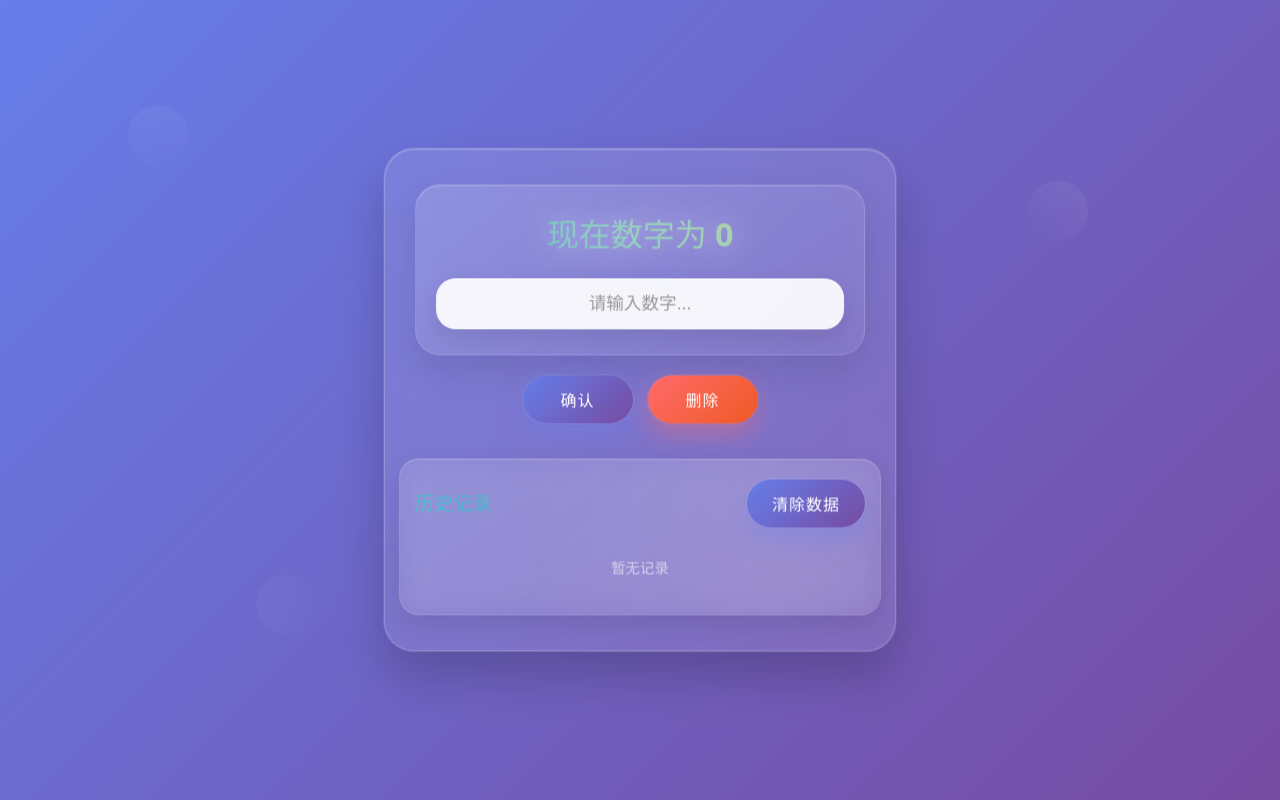
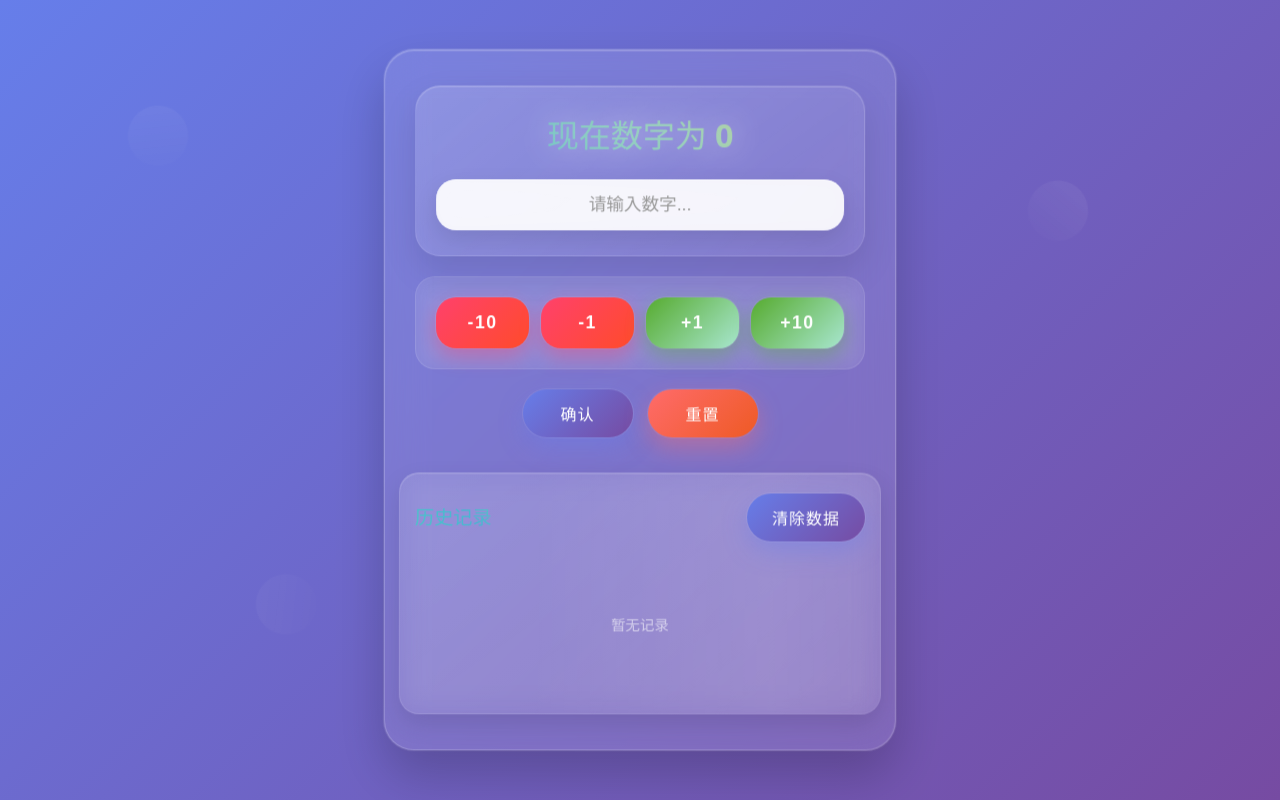
Before and after one commit to Furyu339/MyReact, a React (Vite) app: page / in a window 1280 px wide. Built offline with nearby package versions, Linux system fonts and the light colour scheme.

Commit message:
优化代码结构：修复计数器逻辑和历史记录功能

```diff
--- a/src/App.css
+++ b/src/App.css
@@ -178,6 +178,90 @@ button {
   backdrop-filter: blur(10px);
 }
 
+/* 操作按钮容器 */
+.operation-buttons {
+  display: grid;
+  grid-template-columns: repeat(4, 1fr);
+  gap: 12px;
+  margin: 20px 0;
+  padding: 20px;
+  background: rgba(255, 255, 255, 0.05);
+  border-radius: 20px;
+  backdrop-filter: blur(10px);
+  border: 1px solid rgba(255, 255, 255, 0.1);
+}
+
+/* 操作按钮基础样式 */
+.operation-btn {
+  padding: 15px 20px;
+  font-size: 1.1rem;
+  font-weight: 800;
+  border: none;
+  border-radius: 20px;
+  cursor: pointer;
+  transition: all 0.3s cubic-bezier(0.4, 0, 0.2, 1);
+  position: relative;
+  overflow: hidden;
+  text-transform: uppercase;
+  letter-spacing: 1.5px;
+  min-width: 80px;
+  backdrop-filter: blur(10px);
+  box-shadow: 0 8px 20px rgba(0, 0, 0, 0.15);
+}
+
+/* 增加按钮样式 */
+.operation-btn.increase {
+  background: linear-gradient(135deg, #56ab2f 0%, #a8e6cf 100%);
+  color: white;
+  box-shadow:
+    0 8px 20px rgba(86, 171, 47, 0.4),
+    0 0 0 1px rgba(255, 255, 255, 0.1);
+}
+
+.operation-btn.increase:hover {
+  transform: translateY(-3px) scale(1.05);
+  box-shadow:
+    0 12px 30px rgba(86, 171, 47, 0.6),
+    0 0 25px rgba(86, 171, 47, 0.3);
+}
+
+/* 减少按钮样式 */
+.operation-btn.decrease {
+  background: linear-gradient(135deg, #ff416c 0%, #ff4b2b 100%);
+  color: white;
+  box-shadow:
+    0 8px 20px rgba(255, 65, 108, 0.4),
+    0 0 0 1px rgba(255, 255, 255, 0.1);
+}
+
+.operation-btn.decrease:hover {
+  transform: translateY(-3px) scale(1.05);
+  box-shadow:
+    0 12px 30px rgba(255, 65, 108, 0.6),
+    0 0 25px rgba(255, 65, 108, 0.3);
+}
+
+/* 操作按钮激活状态 */
+.operation-btn:active {
+  transform: translateY(-1px) scale(1.02);
+}
+
+/* 操作按钮发光效果 */
+.operation-btn::before {
+  content: '';
+  position: absolute;
+  top: 0;
+  left: -100%;
+  width: 100%;
+  height: 100%;
+  background: linear-gradient(90deg, transparent, rgba(255, 255, 255, 0.2), transparent);
+  transition: left 0.5s;
+}
+
+.operation-btn:hover::before {
+  left: 100%;
+}
+
 /* 确认按钮样式 */
 .confirm-btn {
   background: linear-gradient(135deg, #667eea 0%, #764ba2 100%);
@@ -257,6 +341,9 @@ button span {
   border: 1px solid rgba(255, 255, 255, 0.1);
   position: relative;
   overflow: hidden;
+  height: 200px;
+  display: flex;
+  flex-direction: column;
 }
 
 .history-container::before {
@@ -282,6 +369,7 @@ button span {
   align-items: center;
   margin-bottom: 15px;
   width: 100%;
+  flex-shrink: 0;
 }
 
 /* 历史记录标题样式 */
@@ -308,12 +396,13 @@ button span {
 /* 历史记录列表样式 */
 .history-list {
   list-style: none;
-  padding: 0;
+  padding: 0 0 8px 0;
   margin: 0;
-  max-height: 120px;
+  flex: 1;
   overflow-y: auto;
   scrollbar-width: thin;
   scrollbar-color: rgba(255, 255, 255, 0.3) transparent;
+  min-height: 0;
 }
 
 .history-list::-webkit-scrollbar {
@@ -379,6 +468,10 @@ button span {
   font-size: 0.9rem;
   font-style: italic;
   padding: 15px 0;
+  flex: 1;
+  display: flex;
+  align-items: center;
+  justify-content: center;
 }
 
 /* 自定义弹窗样式 */
@@ -505,6 +598,21 @@ button span {
     padding: 12px 15px;
   }
 
+  /* 移动端操作按钮样式 */
+  .operation-buttons {
+    grid-template-columns: repeat(2, 1fr);
+    gap: 10px;
+    margin: 15px 0;
+    padding: 15px;
+  }
+
+  .operation-btn {
+    padding: 12px 15px;
+    font-size: 1rem;
+    min-width: 60px;
+    letter-spacing: 1px;
+  }
+
   .button-container {
     gap: 10px;
   }
@@ -524,6 +632,7 @@ button span {
 
   .history-container {
     padding: 15px 12px;
+    height: 180px;
   }
 
   .history-title {
@@ -531,7 +640,6 @@ button span {
   }
 
   .history-list {
-    max-height: 100px;
   }
 
   .modal-content {
--- a/src/App.jsx
+++ b/src/App.jsx
@@ -32,6 +32,7 @@ function App() {
     icon: "",
   });
 
+  // 显示弹窗
   const showModal = (title, message, icon) => {
     setModalData({
       isOpen: true,
@@ -41,6 +42,7 @@ function App() {
     });
   };
 
+  // 关闭弹窗
   const closeModal = () => {
     setModalData({
       isOpen: false,
@@ -50,11 +52,13 @@ function App() {
     });
   };
 
+  // 重置
   const handleReset = () => {
     setCount(0);
     setInputValue("");
   };
 
+  // 确认
   const handleConfirm = () => {
     if (inputValue === "") {
       const errMessage = "输入内容不能为空";
@@ -69,24 +73,42 @@ function App() {
       setCount(number); // 设置新输入的值
       setHistory((prev) => {
         const updated = [...prev, number]; // prev 是旧的值，number 是新输入的值，因此 updated 是新的历史记录列表
-        setTimeout(() => {
-          if (historyListRef.current) {
-            historyListRef.current.scrollTo({
-              top: historyListRef.current.scrollHeight,
-              behavior: "smooth",
-            });
-          }
-        }, 0);
+        scrollToBottom();
         return updated;
       });
+      setInputValue(""); // 清空输入框
     }
   };
 
+  // 清除历史记录
   const handleClearHistory = () => {
     setHistory([]);
   };
 
+  // 历史记录列表的引用
   const historyListRef = useRef(null);
+
+  // 增加
+  const handleIncrease = (value) => {
+    const newCount = count + value;
+    setCount(newCount);
+    setHistory((prev) => {
+      const updated = [...prev, newCount];
+      scrollToBottom();
+      return updated;
+    });
+  };
+
+  const scrollToBottom = () => {
+    // requestAnimationFrame(() => {
+      if (historyListRef.current) {
+        historyListRef.current.scrollTo({
+          top: historyListRef.current.scrollHeight,
+          behavior: "smooth",
+        });
+      }
+    // })
+  };
 
   return (
     <>
@@ -103,13 +125,42 @@ function App() {
             placeholder="请输入数字..."
           />
         </div>
+
+        {/* 操作按钮区域 */}
+        <div className="operation-buttons">
+          <button
+            className="operation-btn decrease"
+            onClick={() => handleIncrease(-10)}
+          >
+            <span>-10</span>
+          </button>
+          <button
+            className="operation-btn decrease"
+            onClick={() => handleIncrease(-1)}
+          >
+            <span>-1</span>
+          </button>
+          <button
+            className="operation-btn increase"
+            onClick={() => handleIncrease(1)}
+          >
+            <span>+1</span>
+          </button>
+          <button
+            className="operation-btn increase"
+            onClick={() => handleIncrease(10)}
+          >
+            <span>+10</span>
+          </button>
+        </div>
+
         <div className="button-container">
           <div className="button-row">
             <button className="confirm-btn" onClick={handleConfirm}>
               <span>确认</span>
             </button>
             <button className="reset-btn" onClick={handleReset}>
-              <span>删除</span>
+              <span>重置</span>
             </button>
           </div>
           <div className="history-container">
```
